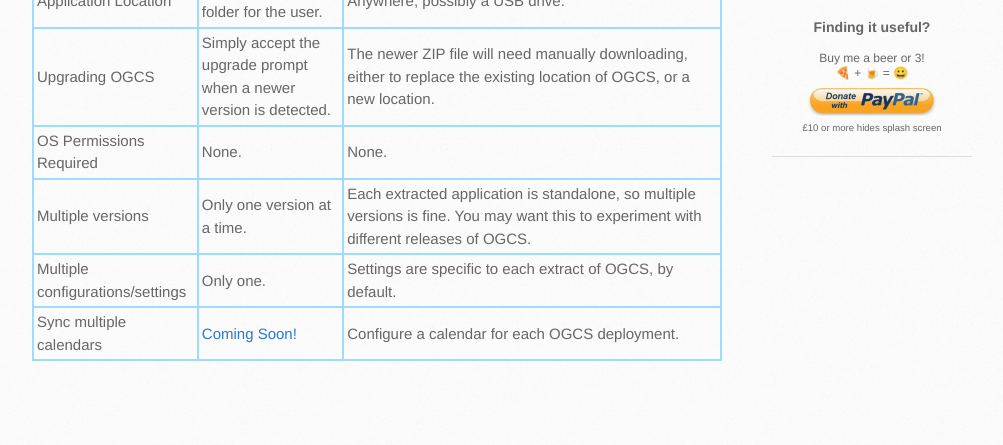
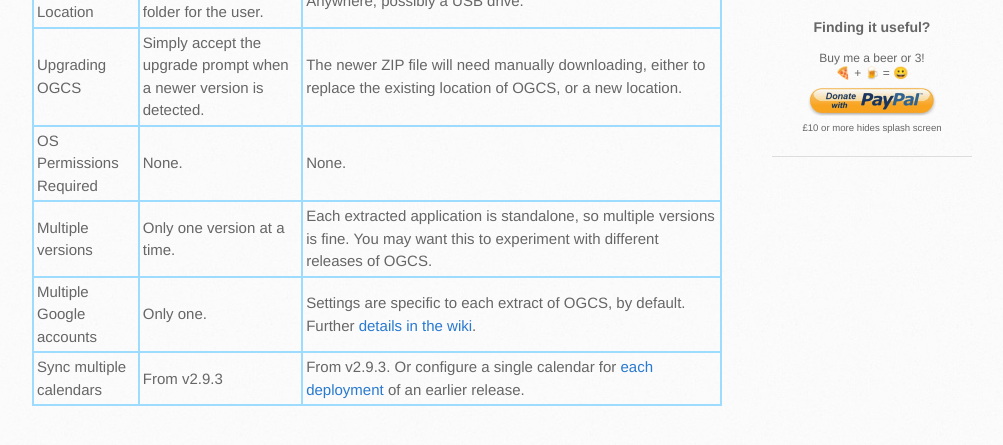
Before and after one commit to phw198/OutlookGoogleCalendarSync, a Jekyll site: the page built from guide/install.md, in a window 1280 px wide and 900 px high, scrolled down 1053 px. Shown: the top 445 px of the window, without its empty margins (138-1141 px from the left). Built offline with Jekyll 4.4.1, drawn with Linux system fonts in a browser that asks for light colours; emoji names are drawn with the system emoji font; comment, search, counter and statistics services are not loaded.

Commit message:
Changes for v2.9.3 profiles.

```diff
--- a/guide/install.md
+++ b/guide/install.md
@@ -27,5 +27,5 @@ In terms of functionality, both versions are the same, but here's a quick compar
 | Upgrading OGCS | Simply accept the upgrade prompt when a newer version is detected. | The newer ZIP file will need manually downloading, either to replace the existing location of OGCS, or a new location. |
 | OS Permissions Required | None. | None. |
 | Multiple versions | Only one version at a time. | Each extracted application is standalone, so multiple versions is fine. You may want this to experiment with different releases of OGCS. |
-| Multiple configurations/settings | Only one. | Settings are specific to each extract of OGCS, by default. |
-| Sync multiple calendars | [Coming Soon!]({{ site.github-repo }}/issues/165) | Configure a calendar for each OGCS deployment. |
+| Multiple Google accounts | Only one. | Settings are specific to each extract of OGCS, by default. Further [details in the wiki](https://github.com/phw198/OutlookGoogleCalendarSync/wiki/Running-Multiple-Instances-of-OGCS). |
+| Sync multiple calendars | From v2.9.3 | From v2.9.3. Or configure a single calendar for [each deployment](https://github.com/phw198/OutlookGoogleCalendarSync/wiki/Running-Multiple-Instances-of-OGCS) of an earlier release. |
```
Also changed, not shown: Gemfile.lock.
